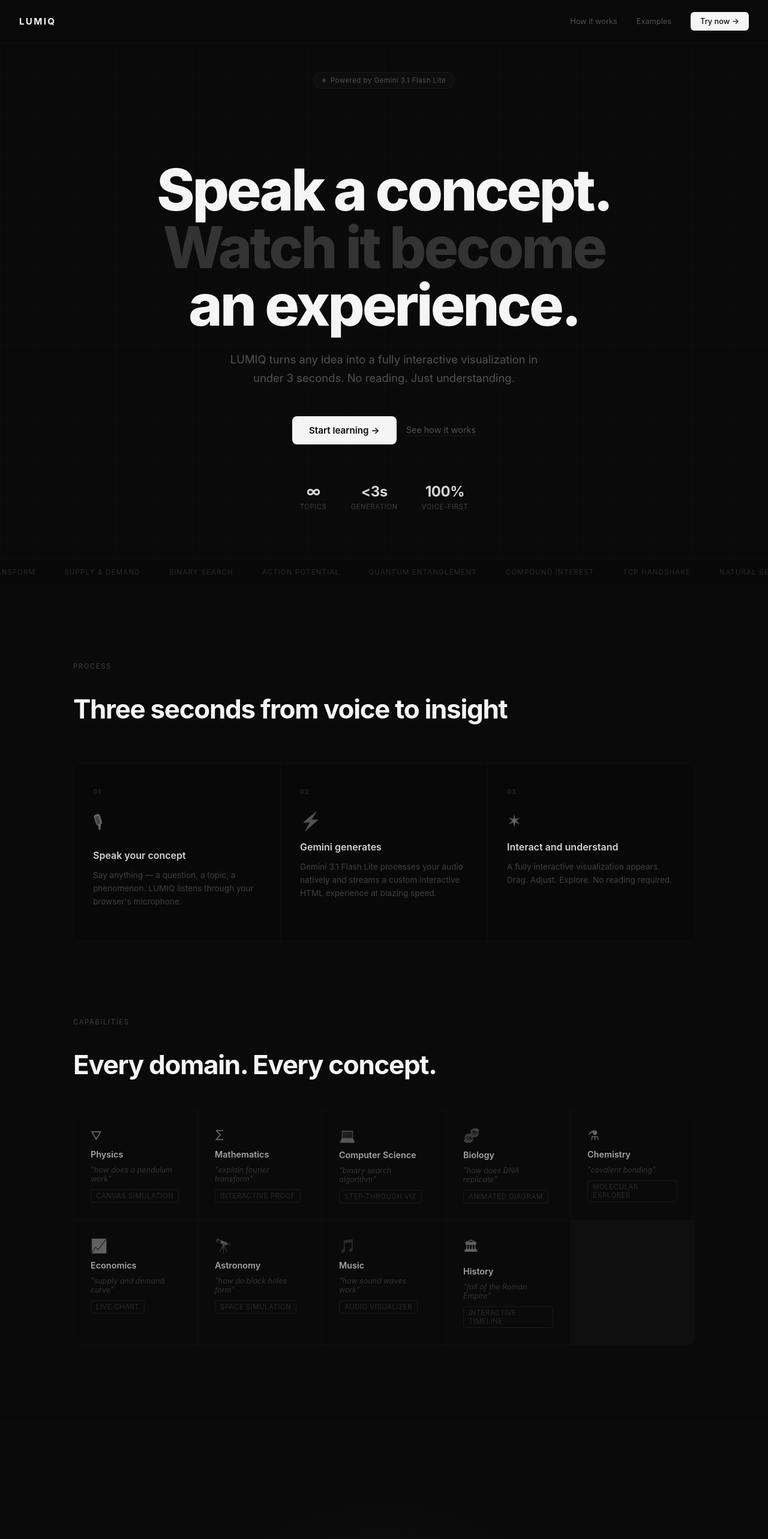
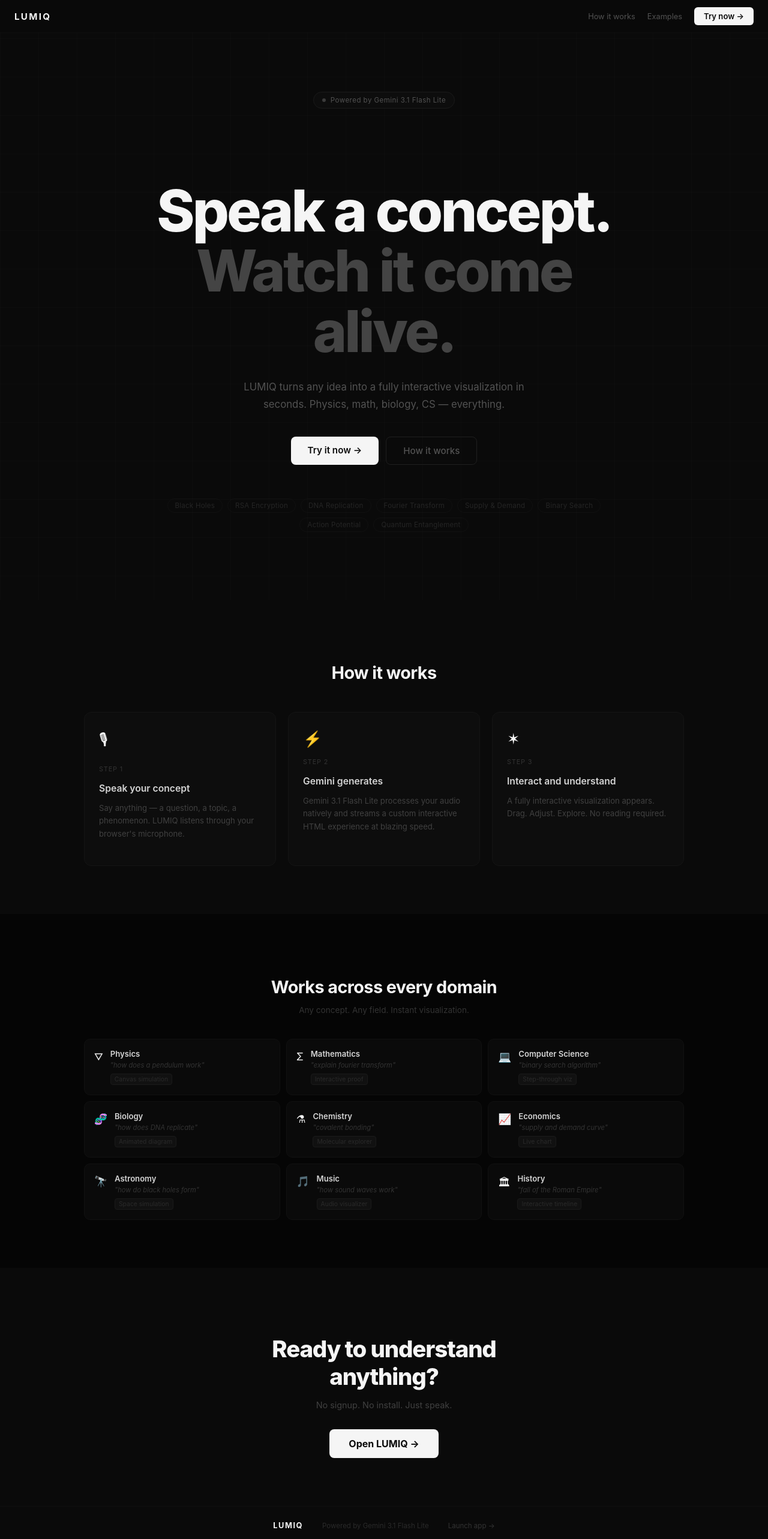
Before and after one commit to KNIGHTABDO/lumiq, a Next.js app: page / in a window 1280 px wide. Shown: the top 2566 px of the page at 60% size. Built offline with nearby package versions, Linux system fonts and the light colour scheme.

Commit message:
fix: responsive landing page — mobile nav, hero, grids + proper footer

```diff
--- a/app/page.tsx
+++ b/app/page.tsx
@@ -21,104 +21,104 @@
 
   return (
     <div style={{ minHeight: "100vh", background: "#0a0a0a", color: "#f5f5f5", fontFamily: "-apple-system, BlinkMacSystemFont, 'Segoe UI', system-ui, sans-serif", overflowX: "hidden" }}>
-      {/* Nav */}
-      <nav style={{ position: "fixed", top: 0, left: 0, right: 0, zIndex: 100, display: "flex", alignItems: "center", justifyContent: "space-between", padding: "20px 32px", background: "rgba(10,10,10,0.85)", backdropFilter: "blur(16px)", borderBottom: "1px solid #0f0f0f" }}>
+      <style>{`
+        .nav-link-desktop { display: none; }
+        @media (min-width: 640px) { .nav-link-desktop { display: inline !important; } }
+        @media (max-width: 639px) {
+          .hero-section { padding: 96px 20px 60px !important; }
+          .hero-title { font-size: clamp(2.1rem, 9vw, 3rem) !important; letter-spacing: -0.025em !important; }
+          .how-grid { grid-template-columns: 1fr !important; }
+          .domains-grid { grid-template-columns: 1fr 1fr !important; }
+          .section-inner { padding: 60px 20px !important; }
+          .footer-links { flex-direction: column !important; gap: 12px !important; }
+        }
+      `}</style>
+
+      <nav style={{ position: "fixed", top: 0, left: 0, right: 0, zIndex: 100, display: "flex", alignItems: "center", justifyContent: "space-between", padding: "0 24px", height: 54, background: "rgba(10,10,10,0.92)", backdropFilter: "blur(16px)", WebkitBackdropFilter: "blur(16px)", borderBottom: "1px solid #0f0f0f" }}>
         <span style={{ fontSize: "0.95rem", fontWeight: 700, letterSpacing: "0.15em" }}>LUMIQ</span>
-        <div style={{ display: "flex", gap: 32, alignItems: "center" }}>
-          <a href="#how" style={{ fontSize: "0.8rem", color: "#525252", textDecoration: "none" }}>How it works</a>
-          <a href="#examples" style={{ fontSize: "0.8rem", color: "#525252", textDecoration: "none" }}>Examples</a>
-          <Link href="/app" style={{ fontSize: "0.8rem", color: "#0a0a0a", background: "#f5f5f5", textDecoration: "none", padding: "8px 16px", borderRadius: 6, fontWeight: 500 }}>Try now →</Link>
+        <div style={{ display: "flex", gap: 20, alignItems: "center" }}>
+          <a href="#how" className="nav-link-desktop" style={{ fontSize: "0.8rem", color: "#525252", textDecoration: "none" }}>How it works</a>
+          <a href="#examples" className="nav-link-desktop" style={{ fontSize: "0.8rem", color: "#525252", textDecoration: "none" }}>Examples</a>
+          <Link href="/app" style={{ fontSize: "0.82rem", color: "#0a0a0a", background: "#f5f5f5", textDecoration: "none", padding: "7px 16px", borderRadius: 6, fontWeight: 600, whiteSpace: "nowrap" }}>Try now →</Link>
         </div>
       </nav>
 
-      {/* Hero */}
-      <section style={{ minHeight: "100vh", paddingTop: 80, display: "flex", flexDirection: "column", alignItems: "center", justifyContent: "center", textAlign: "center", padding: "120px 32px 80px", position: "relative" }}>
+      <section className="hero-section" style={{ minHeight: "100vh", display: "flex", flexDirection: "column", alignItems: "center", justifyContent: "center", textAlign: "center", padding: "120px 24px 80px", position: "relative" }}>
         <div style={{ position: "absolute", inset: 0, backgroundImage: "linear-gradient(rgba(255,255,255,0.012) 1px, transparent 1px), linear-gradient(90deg, rgba(255,255,255,0.012) 1px, transparent 1px)", backgroundSize: "64px 64px", pointerEvents: "none" }} />
-        <div style={{ position: "relative", zIndex: 1, maxWidth: 760 }}>
+        <div style={{ position: "relative", zIndex: 1, maxWidth: 760, width: "100%" }}>
           <div style={{ display: "inline-flex", alignItems: "center", gap: 8, border: "1px solid #1a1a1a", borderRadius: 100, padding: "6px 14px", fontSize: "0.72rem", color: "#525252", background: "#0d0d0d", marginBottom: 40, letterSpacing: "0.04em" }}>
             <span style={{ width: 6, height: 6, borderRadius: "50%", background: "#3b3b3b", display: "inline-block" }} />
             Powered by Gemini 3.1 Flash Lite
           </div>
-          <h1 style={{ fontSize: "clamp(2.8rem, 8vw, 6rem)", fontWeight: 800, letterSpacing: "-0.04em", lineHeight: 1.0, marginBottom: 28 }}>
-            <span style={{ display: "block" }}>Speak a concept.</span>
-            <span style={{ display: "block", color: "#333" }}>Watch it become</span>
-            <span style={{ display: "block" }}>an experience.</span>
+          <h1 className="hero-title" style={{ fontSize: "clamp(2.8rem, 8vw, 6rem)", fontWeight: 800, letterSpacing: "-0.04em", lineHeight: 1.05, color: "#f5f5f5", marginBottom: 28 }}>
+            Speak a concept.<br />
+            <span style={{ color: "#444" }}>Watch it come alive.</span>
           </h1>
-          <p style={{ fontSize: "clamp(0.95rem, 2vw, 1.15rem)", color: "#525252", lineHeight: 1.7, maxWidth: 520, margin: "0 auto 48px" }}>LUMIQ turns any idea into a fully interactive visualization in under 3 seconds. No reading. Just understanding.</p>
-          <div style={{ display: "flex", gap: 16, alignItems: "center", justifyContent: "center", flexWrap: "wrap", marginBottom: 64 }}>
-            <Link href="/app" style={{ background: "#f5f5f5", color: "#0a0a0a", textDecoration: "none", padding: "14px 28px", borderRadius: 8, fontWeight: 600, fontSize: "0.95rem" }}>Start learning →</Link>
-            <a href="#how" style={{ color: "#525252", textDecoration: "none", fontSize: "0.9rem", borderBottom: "1px solid #1a1a1a", paddingBottom: 1 }}>See how it works</a>
+          <p style={{ fontSize: "clamp(0.9rem, 2vw, 1.05rem)", color: "#525252", lineHeight: 1.7, maxWidth: 520, margin: "0 auto 40px" }}>
+            LUMIQ turns any idea into a fully interactive visualization in seconds. Physics, math, biology, CS — everything.
+          </p>
+          <div style={{ display: "flex", gap: 12, justifyContent: "center", flexWrap: "wrap" }}>
+            <Link href="/app" style={{ display: "inline-block", background: "#f5f5f5", color: "#0a0a0a", textDecoration: "none", padding: "13px 28px", borderRadius: 8, fontWeight: 600, fontSize: "0.95rem" }}>Try it now →</Link>
+            <a href="#how" style={{ display: "inline-block", border: "1px solid #1f1f1f", color: "#525252", textDecoration: "none", padding: "13px 28px", borderRadius: 8, fontWeight: 500, fontSize: "0.95rem" }}>How it works</a>
           </div>
-          <div style={{ display: "flex", gap: 40, alignItems: "center", justifyContent: "center" }}>
-            {[{n:"∞",l:"Topics"},{n:"<3s",l:"Generation"},{n:"100%",l:"Voice-first"}].map((s,i) => (
-              <div key={i} style={{ display: "flex", flexDirection: "column", gap: 4, alignItems: "center" }}>
-                <span style={{ fontSize: "1.5rem", fontWeight: 700, color: "#d4d4d4", letterSpacing: "-0.02em" }}>{s.n}</span>
-                <span style={{ fontSize: "0.7rem", color: "#404040", letterSpacing: "0.06em", textTransform: "uppercase" }}>{s.l}</span>
+          <div style={{ marginTop: 56, display: "flex", flexWrap: "wrap", gap: 8, justifyContent: "center", opacity: 0.45 }}>
+            {TOPICS.slice(0, 8).map(t => (
+              <span key={t} style={{ fontSize: "0.72rem", border: "1px solid #1a1a1a", borderRadius: 100, padding: "4px 12px", color: "#444", letterSpacing: "0.02em" }}>{t}</span>
+            ))}
+          </div>
+        </div>
+      </section>
+
+      <section id="how">
+        <div className="section-inner" style={{ padding: "80px 24px", maxWidth: 1000, margin: "0 auto" }}>
+          <h2 style={{ textAlign: "center", fontSize: "clamp(1.4rem, 3vw, 1.8rem)", fontWeight: 700, letterSpacing: "-0.02em", marginBottom: 48, color: "#f5f5f5" }}>How it works</h2>
+          <div className="how-grid" style={{ display: "grid", gridTemplateColumns: "repeat(3, 1fr)", gap: 20 }}>
+            {STEPS.map((s, i) => (
+              <div key={i} style={{ background: "#0d0d0d", border: "1px solid #141414", borderRadius: 12, padding: "28px 24px" }}>
+                <div style={{ fontSize: "1.6rem", marginBottom: 16 }}>{s.icon}</div>
+                <div style={{ fontSize: "0.68rem", color: "#333", letterSpacing: "0.08em", textTransform: "uppercase", marginBottom: 8 }}>Step {i + 1}</div>
+                <h3 style={{ fontSize: "0.98rem", fontWeight: 600, marginBottom: 10, color: "#d4d4d4" }}>{s.title}</h3>
+                <p style={{ fontSize: "0.82rem", color: "#404040", lineHeight: 1.65 }}>{s.desc}</p>
               </div>
             ))}
           </div>
         </div>
       </section>
 
-      {/* Marquee */}
-      <div style={{ borderTop: "1px solid #0f0f0f", borderBottom: "1px solid #0f0f0f", overflow: "hidden", padding: "14px 0", background: "#080808" }}>
-        <div style={{ display: "flex", gap: 48, width: "max-content", animation: "marquee 30s linear infinite" }}>
-          {[...TOPICS,...TOPICS].map((t,i) => <span key={i} style={{ fontSize: "0.72rem", letterSpacing: "0.1em", textTransform: "uppercase", color: "#2a2a2a", whiteSpace: "nowrap" }}>{t}</span>)}
-        </div>
-      </div>
-
-      {/* How it works */}
-      <section id="how" style={{ padding: "128px 0" }}>
-        <div style={{ maxWidth: 1100, margin: "0 auto", padding: "0 32px" }}>
-          <div style={{ fontSize: "0.7rem", letterSpacing: "0.15em", textTransform: "uppercase", color: "#404040", marginBottom: 16 }}>Process</div>
-          <h2 style={{ fontSize: "clamp(1.75rem, 4vw, 2.75rem)", fontWeight: 700, letterSpacing: "-0.03em", marginBottom: 64 }}>Three seconds from voice to insight</h2>
-          <div style={{ display: "grid", gridTemplateColumns: "repeat(auto-fit, minmax(260px, 1fr))", gap: 1, background: "#0f0f0f", border: "1px solid #0f0f0f", borderRadius: 12, overflow: "hidden" }}>
-            {STEPS.map((s, i) => (
-              <div key={i} style={{ padding: "40px 32px", background: "#080808", position: "relative" }}>
-                <div style={{ fontSize: "0.65rem", color: "#262626", fontWeight: 700, letterSpacing: "0.1em", marginBottom: 24 }}>{String(i+1).padStart(2,"0")}</div>
-                <div style={{ fontSize: "1.8rem", marginBottom: 16, filter: "grayscale(1) brightness(0.4)" }}>{s.icon}</div>
-                <h3 style={{ fontSize: "1rem", fontWeight: 600, color: "#d4d4d4", marginBottom: 8 }}>{s.title}</h3>
-                <p style={{ fontSize: "0.85rem", color: "#404040", lineHeight: 1.6 }}>{s.desc}</p>
+      <section id="examples" style={{ background: "#050505" }}>
+        <div className="section-inner" style={{ padding: "80px 24px", maxWidth: 1000, margin: "0 auto" }}>
+          <h2 style={{ textAlign: "center", fontSize: "clamp(1.4rem, 3vw, 1.8rem)", fontWeight: 700, letterSpacing: "-0.02em", marginBottom: 8, color: "#f5f5f5" }}>Works across every domain</h2>
+          <p style={{ textAlign: "center", fontSize: "0.85rem", color: "#333", marginBottom: 40 }}>Any concept. Any field. Instant visualization.</p>
+          <div className="domains-grid" style={{ display: "grid", gridTemplateColumns: "repeat(3, 1fr)", gap: 10 }}>
+            {DOMAINS.map((d) => (
+              <div key={d.name} style={{ background: "#0a0a0a", border: "1px solid #111", borderRadius: 10, padding: "16px", display: "flex", gap: 12, alignItems: "flex-start" }}>
+                <span style={{ fontSize: "1.1rem", flexShrink: 0, marginTop: 2 }}>{d.icon}</span>
+                <div style={{ minWidth: 0 }}>
+                  <div style={{ fontSize: "0.82rem", fontWeight: 600, color: "#d4d4d4", marginBottom: 4 }}>{d.name}</div>
+                  <div style={{ fontSize: "0.7rem", color: "#333", fontStyle: "italic", marginBottom: 4, whiteSpace: "nowrap", overflow: "hidden", textOverflow: "ellipsis" }}>"{d.ex}"</div>
+                  <div style={{ fontSize: "0.65rem", color: "#2a2a2a", background: "#111", border: "1px solid #1a1a1a", borderRadius: 4, padding: "2px 6px", display: "inline-block" }}>{d.out}</div>
+                </div>
               </div>
             ))}
           </div>
         </div>
       </section>
 
-      {/* Domains */}
-      <section id="examples" style={{ paddingBottom: 128 }}>
-        <div style={{ maxWidth: 1100, margin: "0 auto", padding: "0 32px" }}>
-          <div style={{ fontSize: "0.7rem", letterSpacing: "0.15em", textTransform: "uppercase", color: "#404040", marginBottom: 16 }}>Capabilities</div>
-          <h2 style={{ fontSize: "clamp(1.75rem, 4vw, 2.75rem)", fontWeight: 700, letterSpacing: "-0.03em", marginBottom: 48 }}>Every domain. Every concept.</h2>
-          <div style={{ display: "grid", gridTemplateColumns: "repeat(auto-fit, minmax(200px, 1fr))", gap: 1, background: "#0f0f0f", border: "1px solid #0f0f0f", borderRadius: 12, overflow: "hidden" }}>
-            {DOMAINS.map((d,i) => (
-              <div key={i} style={{ padding: 28, background: "#0a0a0a", display: "flex", flexDirection: "column", gap: 10 }}>
-                <div style={{ fontSize: "1.4rem", filter: "grayscale(1) brightness(0.4)" }}>{d.icon}</div>
-                <div style={{ fontSize: "0.9rem", fontWeight: 600, color: "#a3a3a3" }}>{d.name}</div>
-                <div style={{ fontSize: "0.78rem", color: "#333", fontStyle: "italic" }}>"{d.ex}"</div>
-                <div style={{ fontSize: "0.72rem", letterSpacing: "0.04em", color: "#2a2a2a", textTransform: "uppercase", border: "1px solid #1a1a1a", borderRadius: 4, padding: "3px 8px", display: "inline-block", width: "fit-content" }}>{d.out}</div>
-              </div>
-            ))}
-          </div>
+      <section style={{ padding: "80px 24px", textAlign: "center" }}>
+        <div style={{ maxWidth: 560, margin: "0 auto" }}>
+          <h2 style={{ fontSize: "clamp(1.6rem, 4vw, 2.4rem)", fontWeight: 800, letterSpacing: "-0.03em", marginBottom: 16, color: "#f5f5f5" }}>Ready to understand anything?</h2>
+          <p style={{ fontSize: "0.9rem", color: "#404040", marginBottom: 32 }}>No signup. No install. Just speak.</p>
+          <Link href="/app" style={{ display: "inline-block", background: "#f5f5f5", color: "#0a0a0a", textDecoration: "none", padding: "14px 32px", borderRadius: 8, fontWeight: 700, fontSize: "1rem" }}>Open LUMIQ →</Link>
         </div>
       </section>
 
-      {/* CTA */}
-      <section style={{ padding: "160px 32px", textAlign: "center", borderTop: "1px solid #0f0f0f", position: "relative", overflow: "hidden" }}>
-        <div style={{ position: "absolute", top: "50%", left: "50%", transform: "translate(-50%,-50%)", width: 600, height: 400, background: "radial-gradient(ellipse, rgba(255,255,255,0.02) 0%, transparent 70%)", pointerEvents: "none" }} />
-        <div style={{ position: "relative", zIndex: 1, maxWidth: 560, margin: "0 auto" }}>
-          <h2 style={{ fontSize: "clamp(2rem, 5vw, 3.5rem)", fontWeight: 800, letterSpacing: "-0.04em", marginBottom: 16, lineHeight: 1.1 }}>Understanding has a new shape.</h2>
-          <p style={{ color: "#404040", marginBottom: 40, lineHeight: 1.6 }}>Speak anything. See everything. Learn differently.</p>
-          <Link href="/app" style={{ display: "inline-flex", alignItems: "center", gap: 10, background: "#f5f5f5", color: "#0a0a0a", textDecoration: "none", padding: "16px 32px", borderRadius: 8, fontSize: "1rem", fontWeight: 600 }}>Open LUMIQ →</Link>
+      <footer style={{ borderTop: "1px solid #0f0f0f", padding: "24px" }}>
+        <div className="footer-links" style={{ display: "flex", gap: 32, justifyContent: "center", alignItems: "center", flexWrap: "wrap" }}>
+          <span style={{ fontSize: "0.8rem", fontWeight: 700, letterSpacing: "0.12em" }}>LUMIQ</span>
+          <span style={{ fontSize: "0.72rem", color: "#2a2a2a" }}>Powered by Gemini 3.1 Flash Lite</span>
+          <Link href="/app" style={{ fontSize: "0.72rem", color: "#333", textDecoration: "none" }}>Launch app →</Link>
         </div>
-      </section>
-
-      <footer style={{ borderTop: "1px solid #0a0a0a", padding: "24px 32px", display: "flex", justifyContent: "space-between", background: "#080808" }}>
-        <span style={{ fontSize: "0.8rem", fontWeight: 700, letterSpacing: "0.15em", color: "#1a1a1a" }}>LUMIQ</span>
-        <span style={{ fontSize: "0.72rem", color: "#1a1a1a" }}>Speak. See. Understand.</span>
       </footer>
-
-      <style>{`@keyframes marquee { 0% { transform: translateX(0); } 100% { transform: translateX(-50%); } } * { box-sizing: border-box; }`}</style>
     </div>
   );
 }
```
